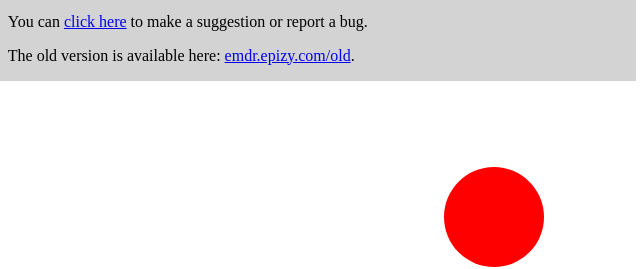
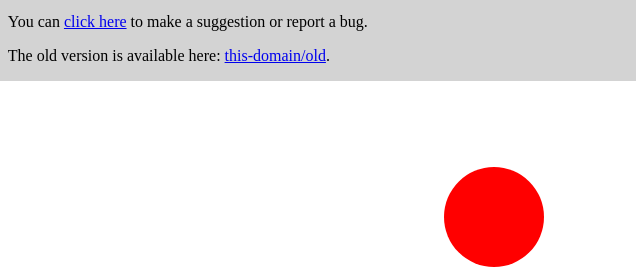
Before and after one commit to MaxAFriedrich/EMDR, a plain HTML site: page index.html in a window 1280 px wide. Shown: the part 233-502 px from the top of the page, 636-1276 px from the left. Drawn offline with Linux system fonts and the light colour scheme.

Commit message:
updated urls

```diff
--- a/index.html
+++ b/index.html
@@ -63,7 +63,7 @@
             <p>You can find more information and how all this works <a href='https://github.com/MaxAFriedrich/EMDR/wiki'>here</a>.</p>
             <p>You can <a href='https://gitreports.com/issue/MaxAFriedrich/EMDR'>click here</a> to make a suggestion or
                 report a bug.</p>
-            <p>The old version is available here: <a href='https://emdr.epizy.com/old'>emdr.epizy.com/old</a>.</p>
+            <p>The old version is available here: <a href='/old'>this-domain/old</a>.</p>
 
         </div>
     </div>
```
